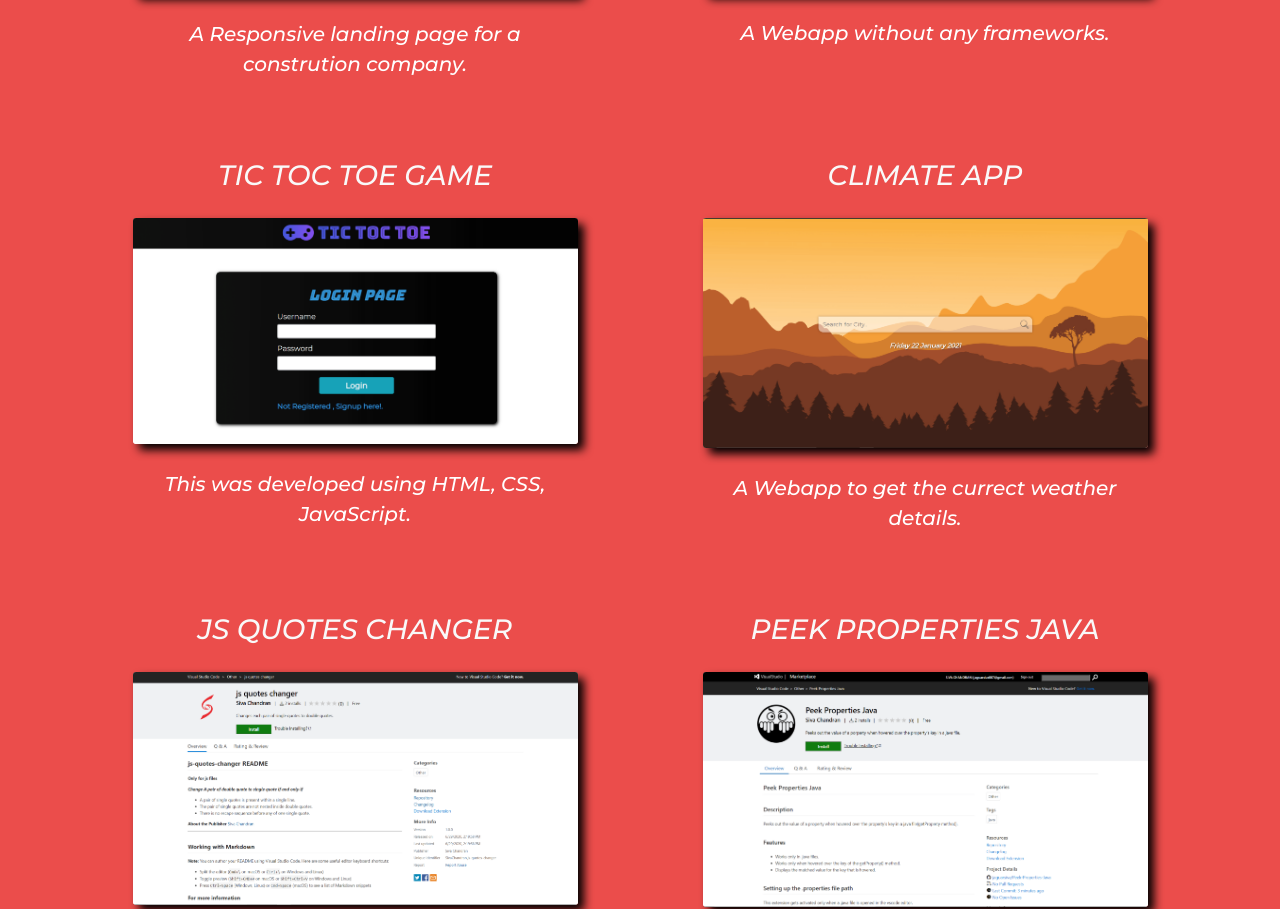
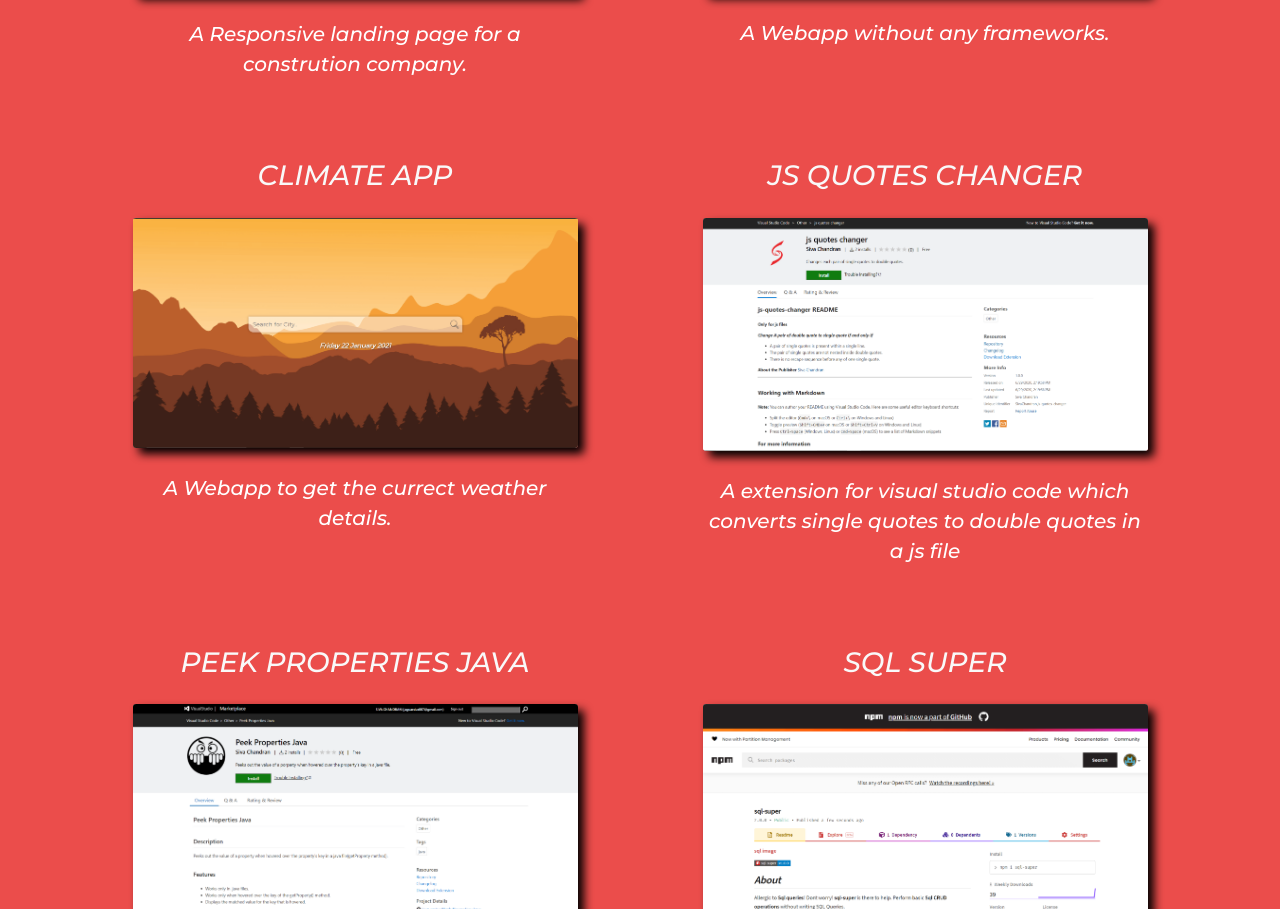
Before and after one commit to jaguarsiva/SivaChandran-Portfolio, a plain HTML site: page index.html in a window 1280 px wide. Shown: the part 3342-4251 px from the top of the page. Drawn offline with nearby package versions, Linux system fonts and the light colour scheme; a web font is replaced by a local one.

Commit message:
fix: removed tictactoe from the website

```diff
--- a/index.html
+++ b/index.html
@@ -208,18 +208,6 @@
                     </div>
 
                     <div class="col-lg-5 mx-auto">
-                        <h3>Tic Toc Toe Game</h3>
-                        <a href="https://tic-toc-toe-siva.netlify.app/" target="_blank">
-                        <div class="card">
-                            <img src="images/tic.png" alt="tic-toc-toe-siva" class="card-img-top">
-                        </div>
-                        </a>
-                        <p class="card-text">
-                            This was developed using HTML, CSS, JavaScript.
-                        </p>
-                    </div>
-
-                    <div class="col-lg-5 mx-auto">
                         <h3>Climate App</h3>
                         <a href="https://climate-vue.netlify.app/" target="_blank">
                         <div class="card">
```
